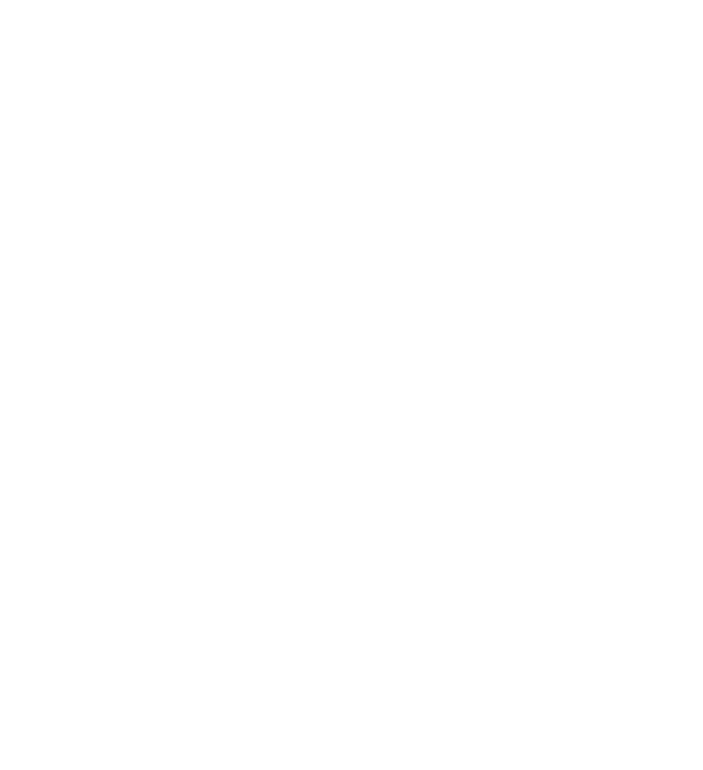
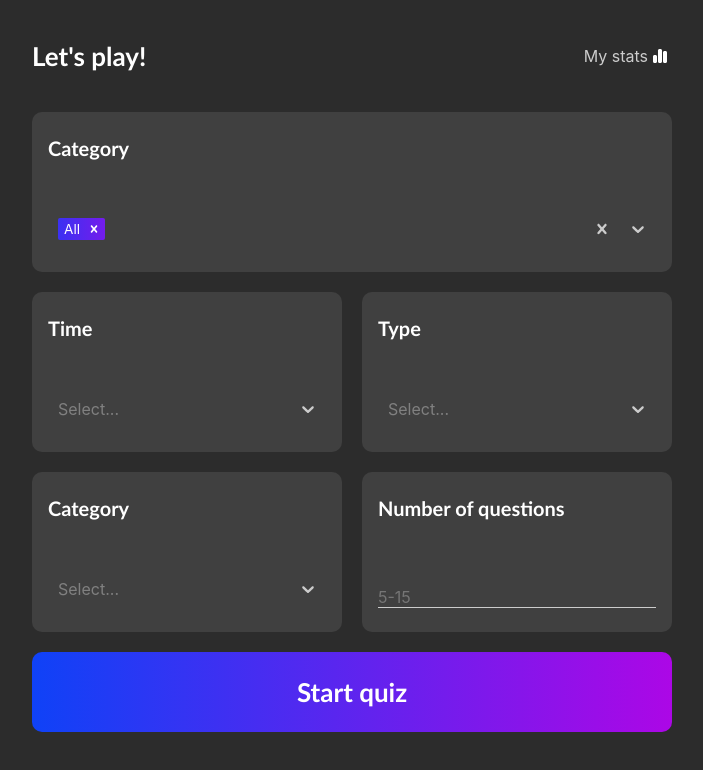
Before and after one commit to neverovska/quiz_app, a React (Create React App) app: page / in a window 1280 px wide. Shown: the top 770 px of the page, without its empty margins (288-991 px from the left). Built offline with nearby package versions, Linux system fonts and the light colour scheme.

Commit message:
Add basic UI for first page

```diff
--- a/package.json
+++ b/package.json
@@ -3,6 +3,9 @@
   "version": "0.1.0",
   "private": true,
   "dependencies": {
+    "@fortawesome/fontawesome-svg-core": "^6.5.2",
+    "@fortawesome/free-solid-svg-icons": "^6.5.2",
+    "@fortawesome/react-fontawesome": "^0.2.2",
     "@testing-library/jest-dom": "^5.17.0",
     "@testing-library/react": "^13.4.0",
     "@testing-library/user-event": "^13.5.0",
@@ -13,6 +16,8 @@
     "react": "^18.3.1",
     "react-dom": "^18.3.1",
     "react-scripts": "5.0.1",
+    "react-select": "^5.8.0",
+    "styled-components": "^6.1.11",
     "typescript": "^4.9.5",
     "web-vitals": "^2.1.4"
   },
--- a/src/App.css
+++ b/src/App.css
@@ -1,38 +1,3 @@
 .App {
   text-align: center;
 }
-
-.App-logo {
-  height: 40vmin;
-  pointer-events: none;
-}
-
-@media (prefers-reduced-motion: no-preference) {
-  .App-logo {
-    animation: App-logo-spin infinite 20s linear;
-  }
-}
-
-.App-header {
-  background-color: #282c34;
-  min-height: 100vh;
-  display: flex;
-  flex-direction: column;
-  align-items: center;
-  justify-content: center;
-  font-size: calc(10px + 2vmin);
-  color: white;
-}
-
-.App-link {
-  color: #61dafb;
-}
-
-@keyframes App-logo-spin {
-  from {
-    transform: rotate(0deg);
-  }
-  to {
-    transform: rotate(360deg);
-  }
-}
--- a/src/App.tsx
+++ b/src/App.tsx
@@ -1,12 +1,14 @@
 import React from 'react';
 import './App.css';
+import FirstPage from "./components/firstPage/FirstPage";
+
 
 function App() {
-  return (
-    <div className="App">
-
-    </div>
-  );
+    return (
+        <div className="App">
+            <FirstPage />
+        </div>
+    );
 }
 
 export default App;
--- /dev/null
+++ b/src/components/firstPage/Block.styles.tsx
@@ -0,0 +1,31 @@
+import styled from "styled-components";
+
+
+const BlockWrapper = styled.div`
+  border-radius: 10px;
+  background: #404040;
+  text-align: start;
+  padding: 3vh 2vh;
+  height: 20vh;
+  display: flex;
+  justify-content: space-between;
+  flex-direction: column;
+  box-sizing: border-box;
+
+
+`
+const BlockTitle = styled.p`
+  font-size: 20px;
+  font-family: "Gill Sans MT";
+  font-weight: bold;
+  color: white;
+
+`
+
+const NumberInput = styled.input`
+  all: unset;
+  caret-color: white;
+  border-bottom: 1px solid #ccc;
+`
+
+export  {BlockTitle, BlockWrapper, NumberInput};
--- /dev/null
+++ b/src/components/firstPage/BlockWithInput.tsx
@@ -0,0 +1,13 @@
+import React from 'react';
+import {BlockWrapper, BlockTitle, NumberInput} from "./Block.styles";
+
+const BlockWithInput = () => {
+    return (
+        <BlockWrapper>
+            <BlockTitle>Number of questions</BlockTitle>
+            <NumberInput placeholder="5-15"/>
+        </BlockWrapper>
+    );
+};
+
+export default BlockWithInput;
--- /dev/null
+++ b/src/components/firstPage/BlockWithMultiSelect.tsx
@@ -0,0 +1,54 @@
+import React from 'react';
+import Select from 'react-select';
+import {BlockWrapper, BlockTitle} from "./Block.styles";
+
+type Props = {
+    title: string,
+    options: Array<object>
+}
+
+const BlockWithMultiSelect = ({title, options}: Props) => {
+    return (
+        <BlockWrapper>
+            <BlockTitle>{title}</BlockTitle>
+            <Select
+                defaultValue={options[0]}
+                isMulti
+                options={options}
+                styles={{
+                    control: (provided) => ({
+                        ...provided,
+                        backgroundColor: 'transparent',
+                        border: 'none',
+                        boxShadow: 'none',
+                        '&:hover': {
+                            border: 'none',
+                        },
+
+                    }),
+                    indicatorSeparator: () => ({
+                        display: 'none',
+                    }),
+                    multiValue: (provided) => ({
+                        ...provided,
+                        background: 'linear-gradient(90deg, rgba(59,49,242,1) 0%, rgba(116,28,236,1) 100%);', // Цвет фона для выбранных элементов
+                    }),
+                    multiValueLabel: (provided) => ({
+                        ...provided,
+                        color: 'white',
+                    }),
+                    multiValueRemove: (provided) => ({
+                        ...provided,
+                        color: 'white',
+                        ':hover': {
+                            backgroundColor: 'white',
+                            color: 'red',
+                        },
+                    }),
+                }}
+            />
+        </BlockWrapper>
+    );
+};
+
+export default BlockWithMultiSelect;
--- /dev/null
+++ b/src/components/firstPage/BlockWithSelect.tsx
@@ -0,0 +1,37 @@
+import React from 'react';
+import Select from 'react-select';
+import {BlockWrapper, BlockTitle} from "./Block.styles";
+
+type Props = {
+    title: string,
+    options: Array<object>
+}
+
+
+const BlockWithSelect = ({title, options} : Props) => {
+    return (
+        <BlockWrapper>
+            <BlockTitle>{title}</BlockTitle>
+            <Select options={options} styles={{
+                control: (provided) => ({
+                    ...provided,
+                    backgroundColor: 'transparent',
+                    border: 'none',
+                    boxShadow: 'none',
+                    '&:hover': {
+                        border: 'none',
+                    },
+
+                }),
+                indicatorSeparator: () => ({
+                    display: 'none',
+                }),
+                singleValue: (provided) => ({
+                    ...provided,
+                    color: 'white',
+                }),
+            }} />
+        </BlockWrapper>);
+};
+
+export default BlockWithSelect;
--- /dev/null
+++ b/src/components/firstPage/Button.styles.tsx
@@ -0,0 +1,16 @@
+import styled from "styled-components";
+
+export const Button = styled.button`
+    width: 100%;
+    height: 10vh;
+    border-radius: 10px;
+    color: white;
+    font-size: 26px;
+    font-family: "Gill Sans MT";
+    font-weight: bold;
+    border: none;
+    background: linear-gradient(90deg, rgba(15,66,247,1) 0%, rgba(172,7,230,1) 100%);
+    &:hover{
+      border: 1px solid white;
+    }
+`
--- /dev/null
+++ b/src/components/firstPage/ButtonStart.tsx
@@ -0,0 +1,10 @@
+import React from 'react';
+import {Button} from "./Button.styles";
+
+const ButtonStart = () => {
+    return (
+            <Button>Start quiz</Button>
+    );
+};
+
+export default ButtonStart;
--- /dev/null
+++ b/src/components/firstPage/FirstPage.styles.tsx
@@ -0,0 +1,46 @@
+import styled from "styled-components";
+import { FontAwesomeIcon } from '@fortawesome/react-fontawesome';
+
+const Greetings = styled.p`
+  color: white;
+  font-size: 26px;
+  font-family: "Gill Sans MT";
+  font-weight: bold;
+  text-align: start;
+  margin: 5vh 0;
+`
+
+const MainWrapper = styled.main`
+  width: 50%;
+  margin: 0 auto;
+`
+
+const BlocksContainer = styled.div`
+  display: grid;
+  gap: 20px;
+  grid-template-columns: repeat(2, 1fr);
+  grid-template-rows: repeat(2, 1fr);
+  margin: 20px 0;
+`
+
+const GreetingsContainer = styled.div`
+  display: flex;
+  justify-content: space-between;
+
+`
+
+const Statistics = styled.button`
+  all: unset;
+  color: #ccc;
+  &:hover {
+    color: white;
+  }
+`;
+
+const Icon = styled(FontAwesomeIcon)`
+  margin: 0 5px;
+  color: white;
+`;
+
+
+export  {Greetings, MainWrapper, BlocksContainer, Statistics, GreetingsContainer, Icon};
--- /dev/null
+++ b/src/components/firstPage/FirstPage.tsx
@@ -0,0 +1,46 @@
+import React from 'react';
+import BlockWithMultiSelect from "./BlockWithMultiSelect";
+import BlockWithSelect from "./BlockWithSelect";
+import BlockWithInput from "./BlockWithInput";
+import ButtonStart from "./ButtonStart";
+import {faChartSimple} from "@fortawesome/free-solid-svg-icons"
+import {Greetings, MainWrapper, BlocksContainer, Statistics, GreetingsContainer, Icon} from "./FirstPage.styles";
+
+
+const FirstPage = () => {
+    return (
+        <MainWrapper>
+            <GreetingsContainer>
+                <Greetings>Let's play!</Greetings>
+                <Statistics>My stats
+                    <Icon icon={faChartSimple}/>
+                </Statistics>
+            </GreetingsContainer>
+
+            <BlockWithMultiSelect title="Category" options={[
+                {value: 'all', label: 'All'},
+                {value: '1cat', label: '1cat'},
+                {value: '2cat', label: '2cat'},
+                {value: '3cat', label: '3cat'},]}/>
+            <BlocksContainer>
+                <BlockWithSelect title="Time" options={[
+                    {value: '1', label: '1 min'},
+                    {value: '2', label: '2 min'},
+                    {value: '5', label: '5 min'},
+                ]}/>
+                <BlockWithSelect title="Type" options={[
+                    {value: 'easy', label: 'Easy'},
+                    {value: 'medium', label: 'Medium'},
+                    {value: 'hard', label: 'Hard'},]}/>
+                <BlockWithSelect title="Category" options={[{
+                    value: 'chocolate', label: 'Chocolate'
+                }]}/>
+                <BlockWithInput/>
+            </BlocksContainer>
+            <ButtonStart/>
+        </MainWrapper>
+
+    );
+};
+
+export default FirstPage;
--- a/src/index.css
+++ b/src/index.css
@@ -5,9 +5,8 @@ body {
     sans-serif;
   -webkit-font-smoothing: antialiased;
   -moz-osx-font-smoothing: grayscale;
+  background: #2C2C2C;
 }
-
-code {
-  font-family: source-code-pro, Menlo, Monaco, Consolas, 'Courier New',
-    monospace;
+p {
+  margin: 0;
 }
```
Also changed, not shown: 1 other file (tests, documents, lock files or other folders).
